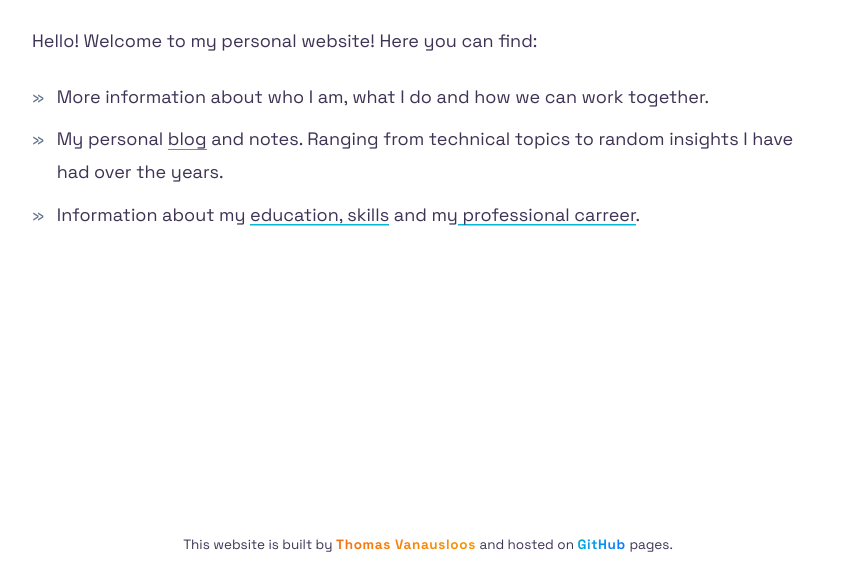
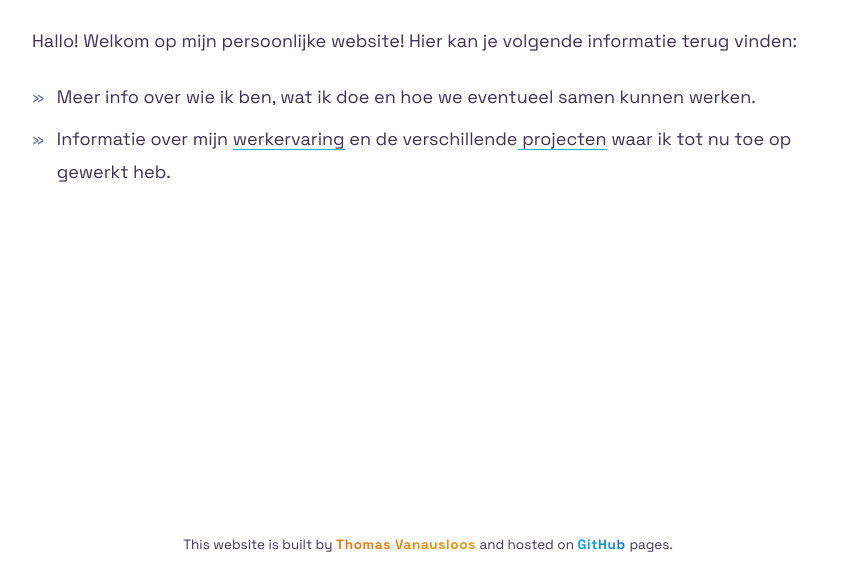
Before and after one commit to Thomasvanausloos/Thomasvanausloos.github.io, an Astro site: page / in a window 1280 px wide. Shown: the part 219-800 px from the top of the page, without its empty margins (212-1067 px from the left). Built offline with nearby package versions, Linux system fonts and the light colour scheme; Astro itself is replaced by a stand-in of ours.

Commit message:
translate main page to dutch

```diff
--- a/src/components/Intro.astro
+++ b/src/components/Intro.astro
@@ -7,11 +7,11 @@ import PageTitle from "../components/PageTitle.astro"
   <PageTitle title="Thomas Vanausloos" subtitle="Web Developer. Angular enthousiast. Husband & father."></PageTitle>
   <div>
     <p class="mb-5">
-      Hello! Welcome to my personal website! Here you can find:
+      Hallo! Welkom op mijn persoonlijke website! Hier kan je volgende informatie terug vinden:
       <ul>
-        <li>More information about who I am, what I do and how we can work together.</li>
-        <li>My personal <a href={`${SITE_URL}/blog`}>blog</a> and notes. Ranging from technical topics to random insights I have had over the years.</li>
-        <li>Information about my <a href={`${SITE_URL}/education-and-skills`}>education, skills</a> and my<a href={`${SITE_URL}/projects`}> professional carreer</a>.</li>
+        <li>Meer info over wie ik ben, wat ik doe en hoe we eventueel samen kunnen werken.</li>
+        <!-- <li>My personal <a href={`${SITE_URL}/blog`}>blog</a> and notes. Ranging from technical topics to random insights I have had over the years.</li> -->
+        <li>Informatie over mijn <a href={`${SITE_URL}/education-and-skills`}>werkervaring</a> en de verschillende<a href={`${SITE_URL}/projects`}> projecten</a> waar ik tot nu toe op gewerkt heb.</li>
       </ul>
     </p>
   </div>
```
